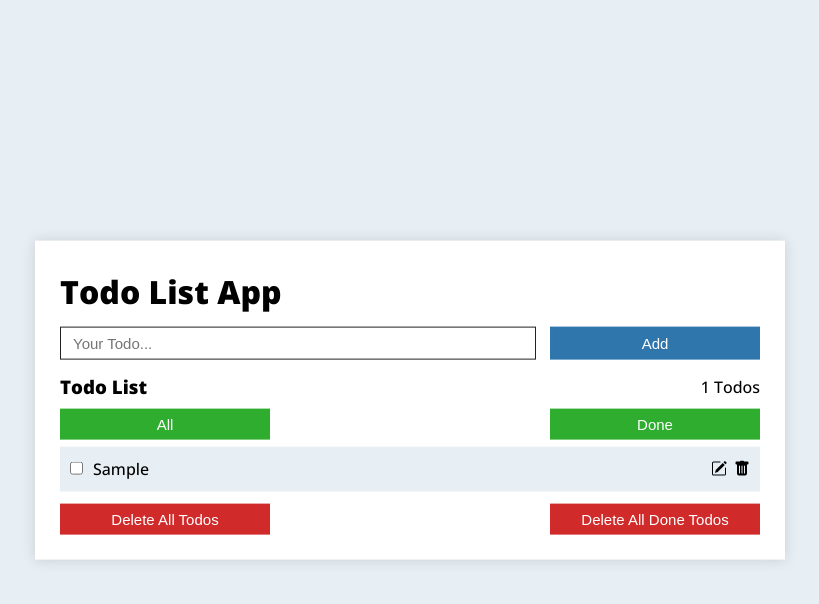
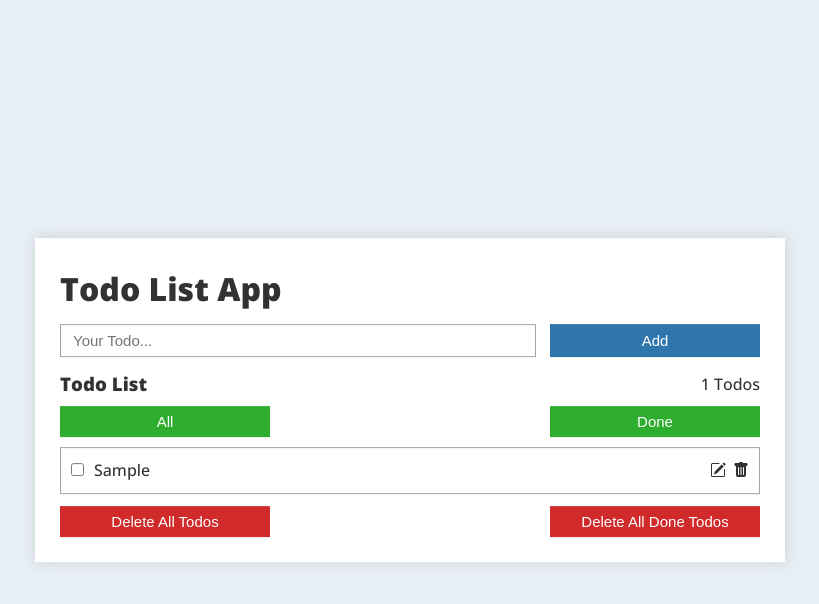
Before and after one commit to lazatdev/todo-list-app, a React (Vite) app: page / in a window 1280 px wide. Both pictures are taken after typing "Sample" into the empty fields and a click on the button "Add". Shown: the top 604 px of the page, without its empty margins (230-1049 px from the left). Built offline with nearby package versions, Linux system fonts and the light colour scheme.

Commit message:
Modify: app style

```diff
--- a/src/app.scss
+++ b/src/app.scss
@@ -10,6 +10,7 @@ $paddingLeftRightInput: 12px;
 $fontSizeInput: 15px;
 $deleteTodosBtnColor: #d02a2a;
 $displayTodosBtnColor: #2fad2f;
+$textColor: #323232;
 
 // Base Style
 *
@@ -17,6 +18,7 @@ $displayTodosBtnColor: #2fad2f;
     padding: 0px;
     margin: 0px;
     box-sizing: border-box;
+    border-radius: 0px;
 }
 
 body
@@ -35,12 +37,16 @@ button
     outline: none;
     cursor: pointer;
     padding: $paddingTopBottomInput $paddingLeftRightInput;
-    border-radius: 0px;
     border: none;
     font-size: $fontSizeInput;
     color: #fff;
     text-transform: capitalize;
     width: 30%;
+}
+
+p, h1, h3, div, ul, li, input
+{
+    color: $textColor;
 }
 
 // Components
@@ -91,12 +97,10 @@ main
                 input
                 {
                     padding: $paddingTopBottomInput $paddingLeftRightInput;
-                    color: #222;
                     font-weight: $regular;
                     outline: none;
                     font-size: $fontSizeInput;
-                    border-radius: 0;
-                    border: 1px solid #222;
+                    border: 1px solid rgb(163, 163, 163);
                     width: 68%;
                     text-transform: capitalize;
                 }
@@ -131,7 +135,7 @@ main
 
             .display-todos
             {
-                margin-bottom: 7px;
+                margin-bottom: 10px;
 
                 button
                 {
@@ -142,7 +146,8 @@ main
             .todo-items .todo-item
             {
                 text-transform: capitalize;
-                background-color: $bgColor;
+                // background-color: $bgColor;
+                border: 1px solid rgb(163, 163, 163);
                 padding: 7px 10px;
                 align-items: center;
 
```
